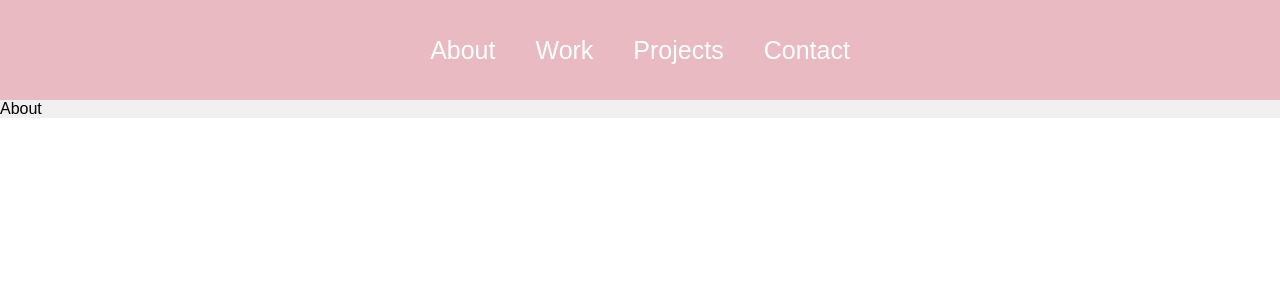
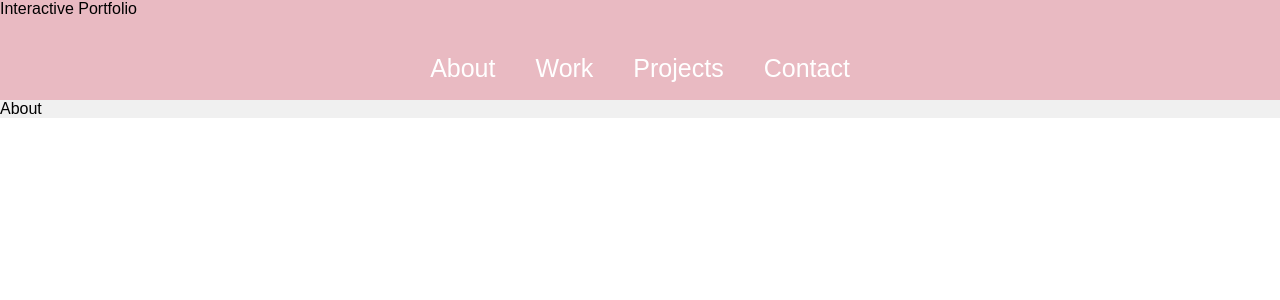
Before and after one commit to shilpashaji1204/interactive_portfolio, a React (Vite) app in the folder frontend/: page / in a window 1280 px wide. Shown: the top 300 px of the page. Built offline with nearby package versions, Linux system fonts and the light colour scheme.

Commit message:
Updated navbar

```diff
--- a/frontend/src/components/Navbar.jsx
+++ b/frontend/src/components/Navbar.jsx
@@ -1,7 +1,6 @@
 import React from "react";
 import { Link } from "react-router-dom";
 import "../styles/Navbar.css";
-
 
 const Navbar = () => {
 
@@ -10,6 +9,9 @@ const Navbar = () => {
         <div className="navbar">
             <div className="toggleButton">
                 <button></button>
+            </div>
+            <div className="navbar-logo">
+                Interactive Portfolio
             </div>
             <div className="links">
                 <Link to="/"> About </Link>
```
